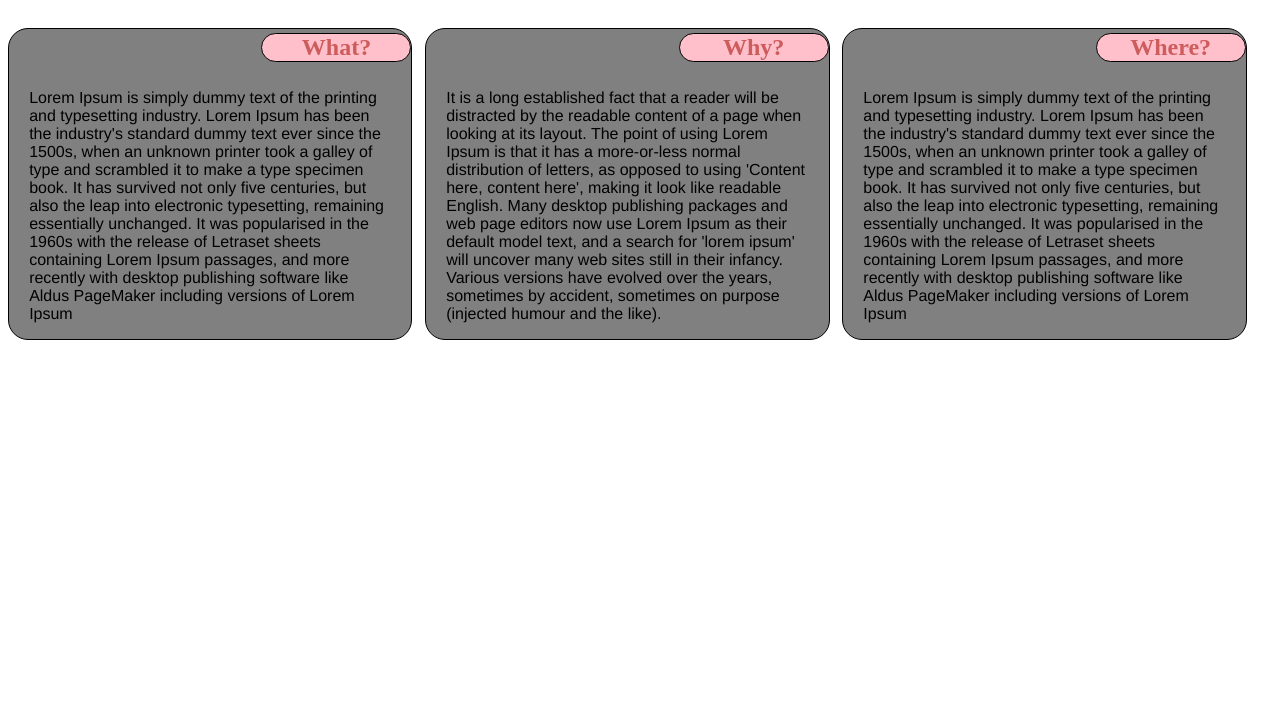
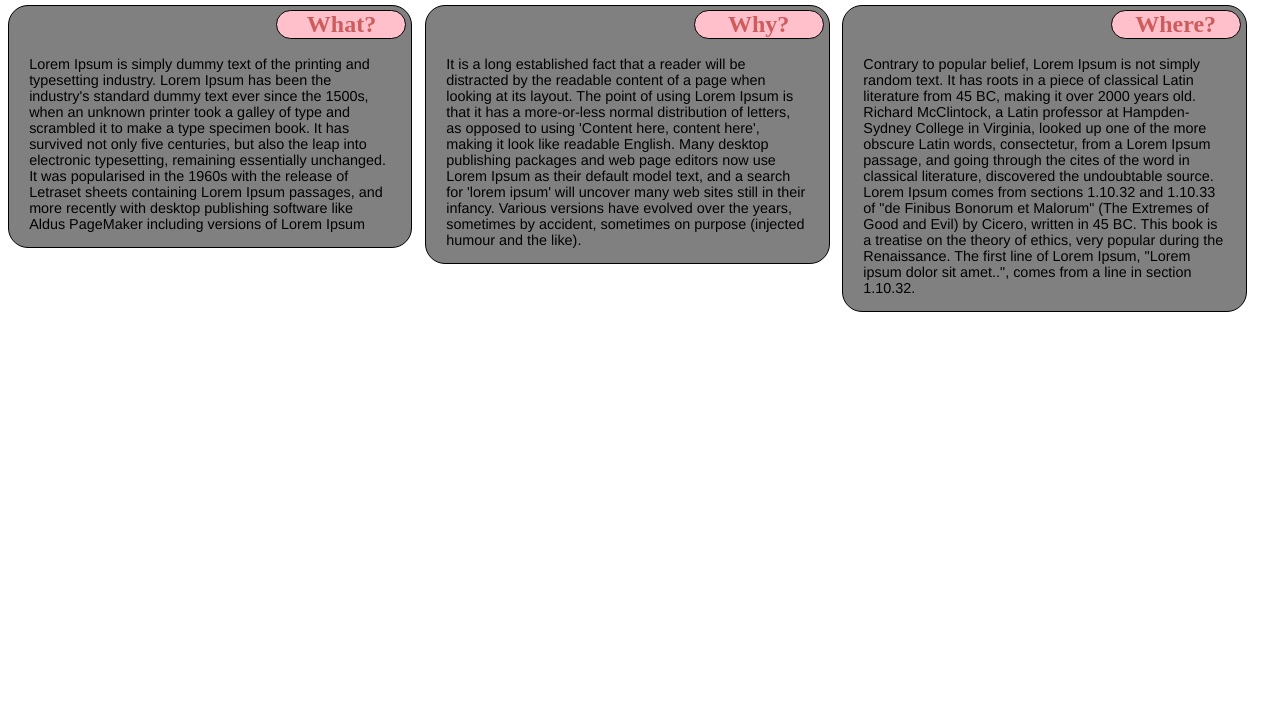
Before and after one commit to jiuno/Coursera-HTML-CSS-Javascript, a plain HTML site: page site/index.html in a window 1280 px wide. Shown: the part 73-800 px from the top of the page. Drawn offline with Linux system fonts and the light colour scheme.

Commit message:
html with css inline

```diff
--- a/site/index.html
+++ b/site/index.html
@@ -12,7 +12,7 @@
 
     h1
     {
-        margin-bottom: 30px;
+        margin-top: 20px;
         text-align: center;
     }
 
@@ -23,32 +23,20 @@
         margin-left: auto;
         font-family: Helvetica;
         color: black;
-        margin-top: 15%;
+        font-size: 90%;
+        margin-top: 50px;
 
     }
 
-    .MenuContainer{
-        position: relative;
-        float: left;
-        border: 1px solid black;
-        border-radius: 20px;
-        background-color: gray;
-        height: auto;
-        overflow: hidden;
-        margin-right: 1%;
-        margin-top: 1%;
-
-    }
 
     .titleMenuBox
     {
         position: absolute;
-        right: 0;
+        right: 5px;
         top: 0px;
-        width: 150px;
+        width: 130px;
         height: auto;
         margin-top: 1%;
-        margin-bottom: 40px;
         border: 1px solid black;
         border-radius: 20px;
         background-color: pink;
@@ -71,7 +59,18 @@
     {
         .col-lg-1, .col-lg-2, .col-lg-3, .col-lg-4, .col-lg-5, .col-lg-6, .col-lg-7,
         .col-lg-8, .col-lg-9, .col-lg-10, .col-lg-11, .col-lg-12
+        {
+            position: relative;
+            float: left;
+            border: 1px solid black;
+            border-radius: 20px;
+            background-color: gray;
+            overflow: hidden;
+            height: content;
+            margin-right: 1%;
+            margin-bottom: 1%;
 
+        }
         .col-lg-1
         {
             width: 8.33%;
@@ -140,18 +139,19 @@
     {
         .col-md-1, .col-md-2, .col-md-3, .col-md-4, .col-md-5, .col-md-6,
         .col-md-7, .col-md-8, .col-md-9, .col-md-10, .col-md-11, .col-md-12
+
         {
-            /* float: left;
-            border: 1px solid green; */
             position: relative;
             float: left;
             border: 1px solid black;
+            border-radius: 20px;
             background-color: gray;
-            height: 300px;
             overflow: hidden;
+            height: content;
             margin-right: 1%;
-            margin-top: 1%;
-        }
+            margin-bottom: 1%;
+            }
+
 
         .col-md-1
         {
@@ -220,17 +220,17 @@
     {
         .col-sm-1, .col-sm-2, .col-sm-3, .col-sm-4, .col-sm-5, .col-sm-6,
         .col-sm-7, .col-sm-8, .col-sm-9, .col-sm-10, .col-sm-11, .col-sm-12
+
         {
-            /* float: left;
-            border: 1px solid green; */
             position: relative;
             float: left;
             border: 1px solid black;
+            border-radius: 20px;
             background-color: gray;
-            height: 300px;
             overflow: hidden;
+            height: content;
             margin-right: 1%;
-            margin-top: 1%;
+            margin-bottom: 1%;
         }
 
         .col-sm-1
@@ -300,7 +300,7 @@
     <body>
         <h1>Testing GitHub hosting</h1>
         <div class="row">
-            <section class="MenuContainer col-lg-4 col-md-6 col-sm-12 ">
+            <section class="col-lg-4 col-md-6 col-sm-12 ">
                 <h2 class="titleMenuBox"  id= "Meat">What?</h2>
                 <p>Lorem Ipsum is simply dummy text of the printing and typesetting industry. Lorem Ipsum has been the industry's
                     standard dummy text ever since the 1500s, when an unknown printer took a galley of type and scrambled it to make a type specimen book.
@@ -309,7 +309,7 @@
                     and more recently with desktop publishing software like Aldus PageMaker including versions of Lorem Ipsum</p>
             </section>
 
-            <section class="MenuContainer col-lg-4 col-md-6 col-sm-12 ">
+            <section class="col-lg-4 col-md-6 col-sm-12 ">
                 <h2 class="titleMenuBox"  id= "Meat">Why?</h2>
                 <p>It is a long established fact that a reader will be distracted by the readable content of a page when looking at its layout.
                     The point of using Lorem Ipsum is that it has a more-or-less normal distribution of letters, as opposed to
@@ -317,19 +317,16 @@
                     now use Lorem Ipsum as their default model text, and a search for 'lorem ipsum' will uncover many web sites still in their infancy.
                     Various versions have evolved over the years, sometimes by accident, sometimes on purpose (injected humour and the like).</p>
             </section>
-            <section class="MenuContainer col-lg-4 col-md-6 col-sm-12 ">
+            <section class="col-lg-4 col-md-12 col-sm-12 ">
                 <h2 class="titleMenuBox" id= "Meat">Where?</h2>
-                <p>Lorem Ipsum is simply dummy text of the printing and typesetting industry. Lorem Ipsum has been the industry's
-                    standard dummy text ever since the 1500s, when an unknown printer took a galley of type and scrambled it to make a type specimen book.
-                    It has survived not only five centuries, but also the leap into electronic typesetting, remaining essentially unchanged.
-                    It was popularised in the 1960s with the release of Letraset sheets containing Lorem Ipsum passages,
-                    and more recently with desktop publishing software like Aldus PageMaker including versions of Lorem Ipsum</p>
+                <p>Contrary to popular belief, Lorem Ipsum is not simply random text. It has roots in a piece of classical Latin literature from 45 BC,
+                    making it over 2000 years old. Richard McClintock, a Latin professor at Hampden-Sydney College in Virginia, looked up one of the more
+                    obscure Latin words, consectetur, from a Lorem Ipsum passage, and going through the cites of the word in
+                    classical literature, discovered the undoubtable source.
+                    Lorem Ipsum comes from sections 1.10.32 and 1.10.33 of "de Finibus Bonorum et Malorum" (The Extremes of Good and Evil) by Cicero, written in 45 BC.
+                    This book is a treatise on the theory of ethics, very popular during the Renaissance. The first line of Lorem Ipsum, "Lorem ipsum dolor sit amet..",
+                    comes from a line in section 1.10.32.
             </section>
-
-
-
-
-
         </div>
 
 
```
